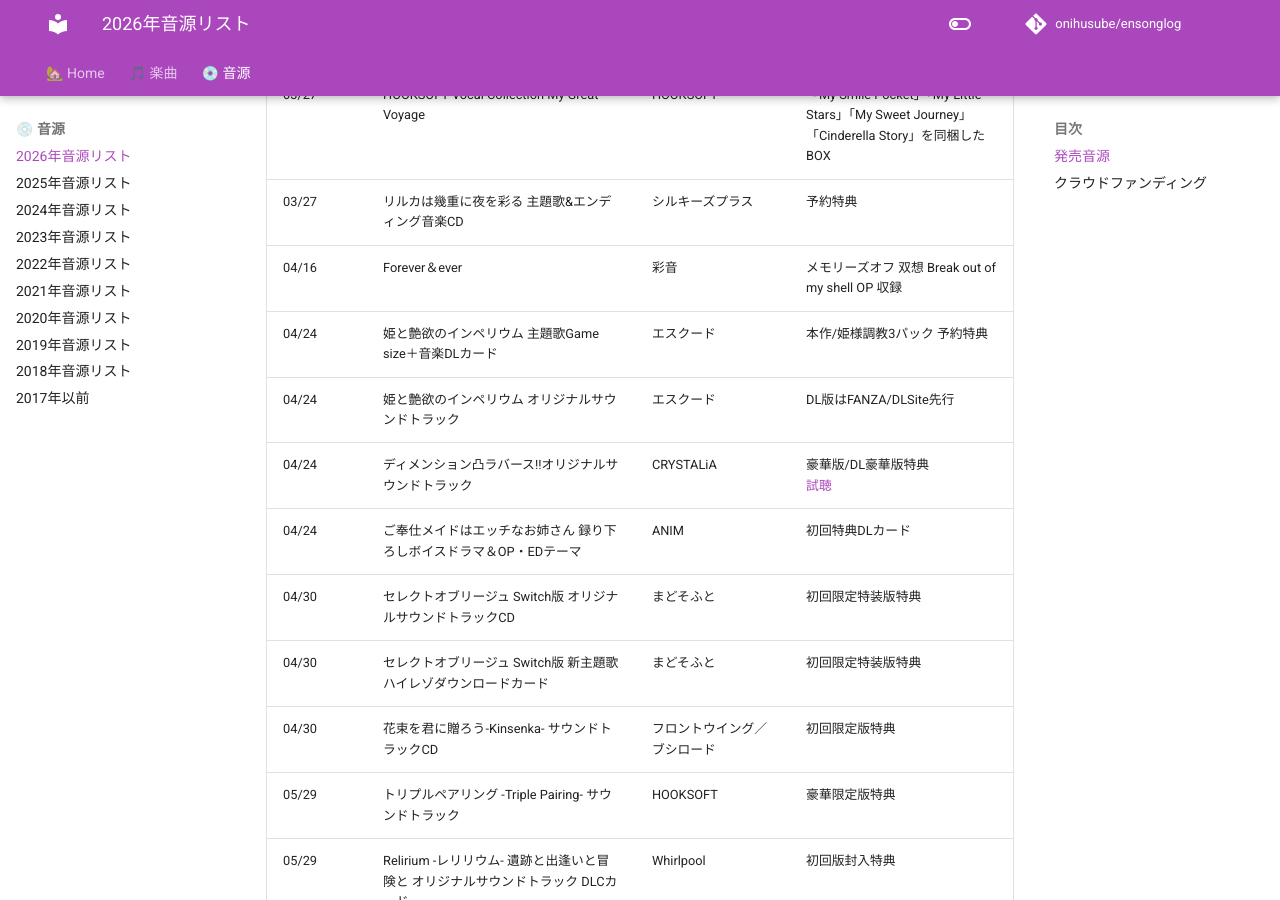
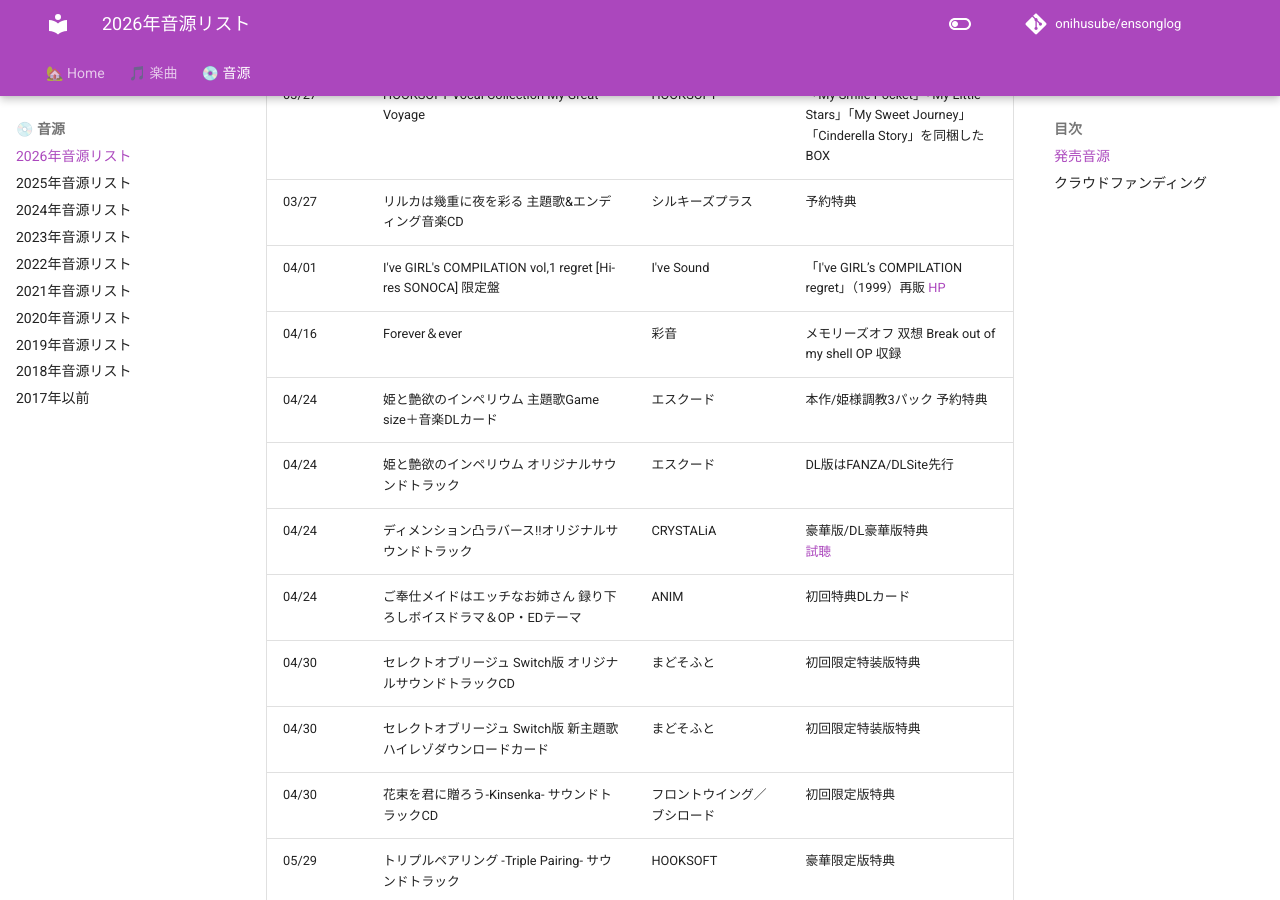
Before and after one commit to onihusube/ensonglog, an MkDocs documentation site: the page built from docs/2026/音源.md, in a window 1280 px wide and 900 px high, scrolled down 2526 px. Built offline with MkDocs 1.6.1 and Material for MkDocs 9.7.7, drawn with Linux system fonts in a browser that asks for light colours; comment, search, counter and statistics services are not loaded.

Commit message:
regret追加

```diff
--- a/docs/2026/音源.md
+++ b/docs/2026/音源.md
@@ -43,6 +43,7 @@
 | 03/27 | HOOKSOFT Vocal Collection My Cinderella Story | HOOKSOFT |  |
 | 03/27 | HOOKSOFT Vocal Collection My Great Voyage | HOOKSOFT | 「My Smile Pocket」「My Little Stars」「My Sweet Journey」「Cinderella Story」を同梱したBOX |
 | 03/27 | リルカは幾重に夜を彩る 主題歌&エンディング音楽CD | シルキーズプラス | 予約特典 |
+| 04/01 | I've GIRL's COMPILATION vol,1 regret [Hi-res SONOCA] 限定盤 | I've Sound | 「I've GIRL’s COMPILATION regret」（1999）再販 [HP](https://ive-sound.jp/media/?id=51) |
 | 04/16 | Forever＆ever | 彩音 | メモリーズオフ 双想 Break out of my shell OP 収録 |
 | 04/24 | 姫と艶欲のインペリウム 主題歌Game size＋音楽DLカード | エスクード | 本作/姫様調教3パック 予約特典 |
 | 04/24 | 姫と艶欲のインペリウム オリジナルサウンドトラック | エスクード | DL版はFANZA/DLSite先行 |
```
